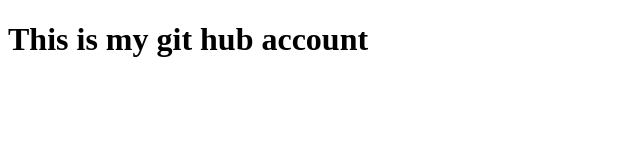
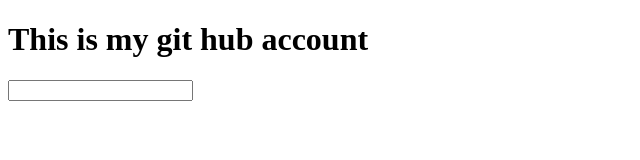
Before and after one commit to BhaskarPradhan/My-contest, a plain HTML site: page in line .html in a window 1280 px wide. Shown: the whole page, without its empty margins (0-640 px from the left). Drawn offline with Linux system fonts and the light colour scheme.

Commit message:
Update in line .html

```diff
--- a/in line .html
+++ b/in line .html
@@ -7,5 +7,6 @@
 </head>
 <body>
     <h1>This is my git hub account</h1>
+    <input type="bhaskar" id="bhaskar" class="bhaskar">
 </body>
 </html>
```
